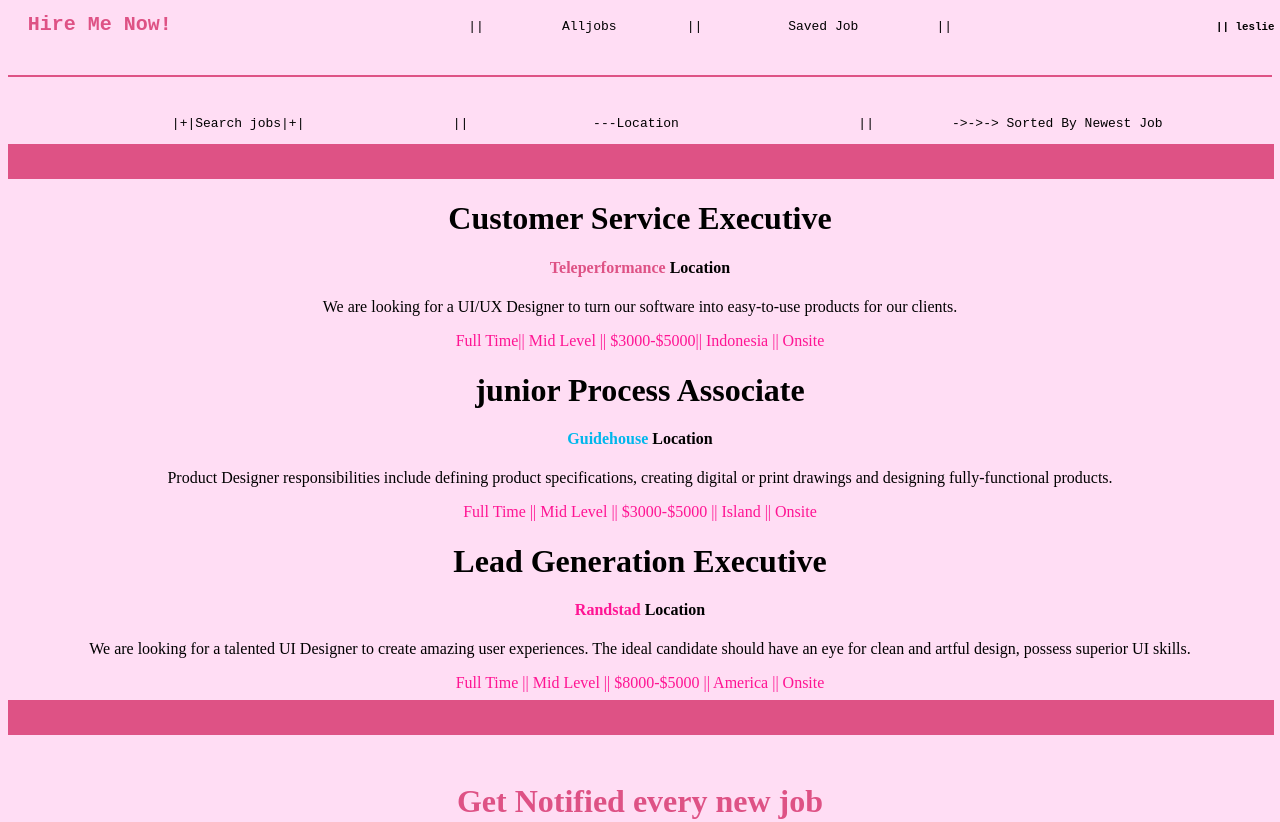
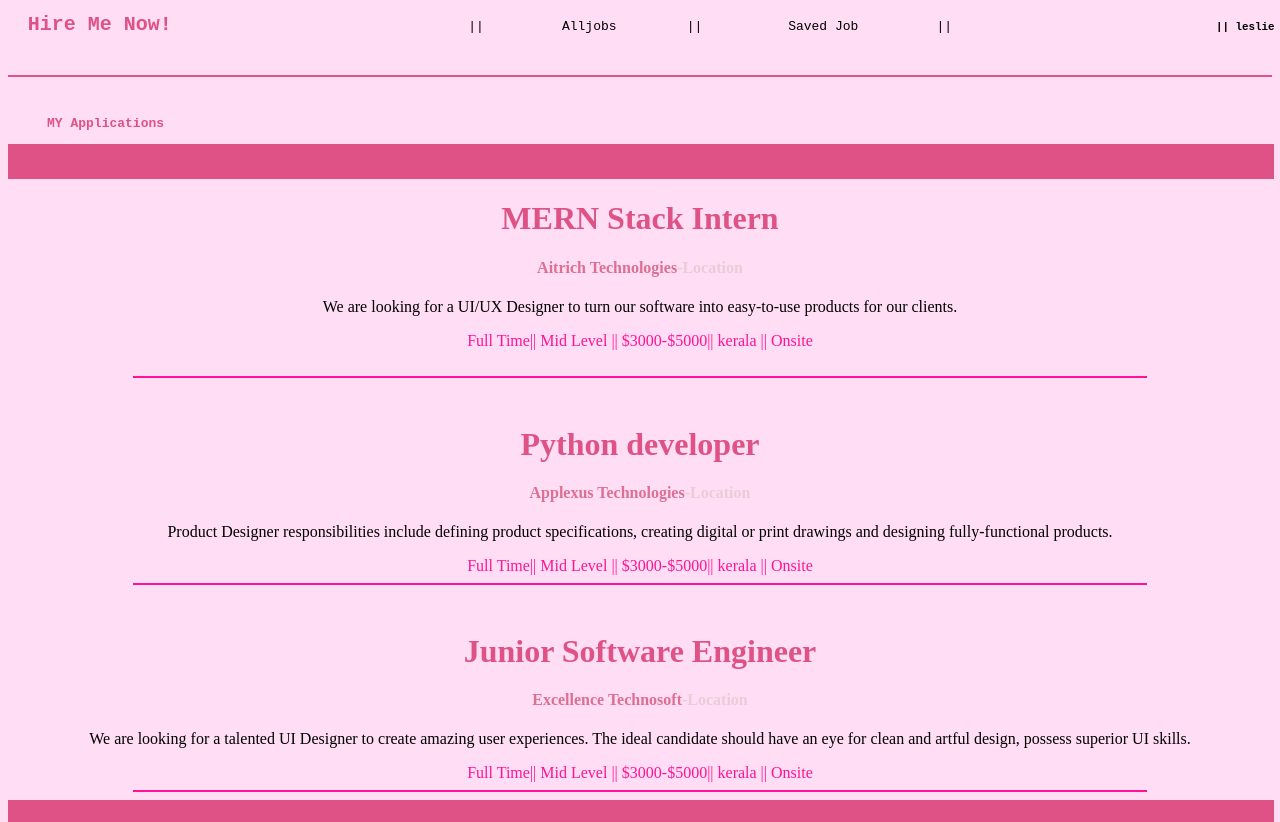
Before and after one commit to Aitrich-Academy/html-chapter-1, a plain HTML site: page Excercise/Exercise 2/Exercise 2.html in a window 1280 px wide. Shown: the top 822 px of the page. Drawn offline with Linux system fonts and the light colour scheme.

Commit message:
excercise2

```diff
--- a/Excercise/Exercise 2/Exercise 2.html
+++ b/Excercise/Exercise 2/Exercise 2.html
@@ -10,26 +10,35 @@
    <pre> <font size="5px" color="#de5285"> <b>Hire Me Now!</b></font>                                      ||          Alljobs         ||           Saved Job          ||                             <b>    <small> || leslie alexander ||</small></b></pre>
    <br>
 <hr color="#de5285"> <br>
-<pre >                     |+|Search jobs|+|                   ||                ---Location                       ||          ->->-> Sorted By Newest Job   </pre><hr width="100%"size="35px"color="#de5285 ">
+<pre >  <strong>  <font color="de5285"> MY Applications    </font>   </strong>        </pre>
+<hr width="100%"size="35px"color="#de5285 ">
 <div align="center">
-   <h1 align="center">Customer Service Executive</h1>
-   <h4><font color="#de5285">Teleperformance</font> Location</h4>
+   <font color="#de5285"><h1 >MERN Stack Intern</h1></font>
+   <h4><font color="#db7093">Aitrich Technologies</font><font color="#e8ccd7">-Location</font> </h4>
    <p>We are looking for a UI/UX Designer to turn our software into easy-to-use
-       products for our clients.</p><font color="#ff1493">Full Time|| Mid Level || $3000-$5000|| Indonesia || Onsite</font>
-
-       <h1 align="center">junior Process Associate</h1>
-       <h4><font color="#00b7eb">Guidehouse</font> Location</h4>
-       <p>Product Designer responsibilities include defining product specifications,
-           creating digital or print drawings and designing fully-functional products.</p><font color="#ff1493">Full Time || Mid Level || $3000-$5000  || Island || Onsite</font>
-
-           <h1 align="center">Lead Generation Executive</h1>
-           <h4><font color="#ff1493">Randstad</font> Location</h4>
-           <p>We are looking for a talented UI Designer to create amazing user
-               experiences. The ideal candidate should have an eye for clean and artful
-               design, possess superior UI skills.</p><font color="#ff1493">Full Time || Mid Level || $8000-$5000  || America || Onsite</font>
-               <br>
+      products for our clients.</p><font color="#ff1493">Full Time|| Mid Level || $3000-$5000|| kerala || Onsite</font>
+</div>
+<br>
+       <hr width="80%" color="#ff1493">
+       <br>
+       <div align="center">
+         <font color="#de5285"><h1 >Python developer</h1></font>
+         <h4><font color="#db7093">Applexus Technologies</font><font color="#e8ccd7">-Location</font> </h4>
+         <p>Product Designer responsibilities include defining product specifications,
+            creating digital or print drawings and designing fully-functional products.</p><font color="#ff1493">Full Time|| Mid Level || $3000-$5000|| kerala || Onsite</font>
+      </div>
+       <hr width="80%" color="#ff1493">
+       <br>
+       <div align="center">
+         <font color="#de5285"><h1 >Junior Software Engineer</h1></font>
+         <h4><font color="#db7093">Excellence Technosoft</font><font color="#e8ccd7">-Location</font> </h4>
+         <p>We are looking for a talented UI Designer to create amazing user
+            experiences. The ideal candidate should have an eye for clean and artful
+            design, possess superior UI skills.</p><font color="#ff1493">Full Time|| Mid Level || $3000-$5000|| kerala || Onsite</font>
+      </div>
+       <hr width="80%" color="#ff1493">
                <hr width="100%"size="35px"color="#de5285 "><br><h1 align="center"><font color="#de5285"> Get Notified every new job</font></h1>
-  <marquee behaviour="alternate"  scrollamount="25"> <p>Ideal platform for job seekers passionate about startups and
+  <marquee behaviour="alternate"  scrollamount="2"> <p>Ideal platform for job seekers passionate about startups and
 
        seeking new career opportunities.</p></marquee>    <hr width="100%"size="35px"color="#de5285 ">
 
```
